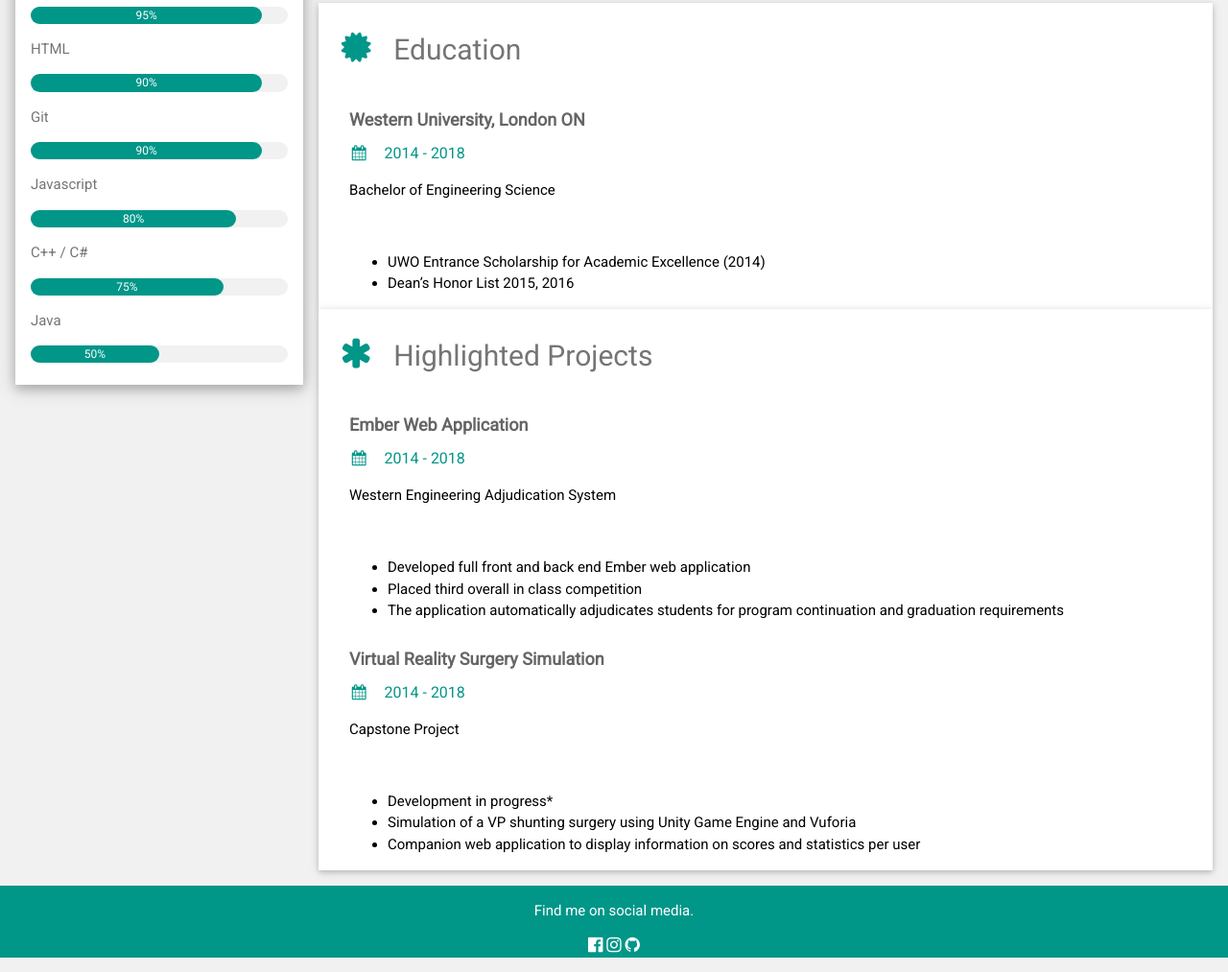
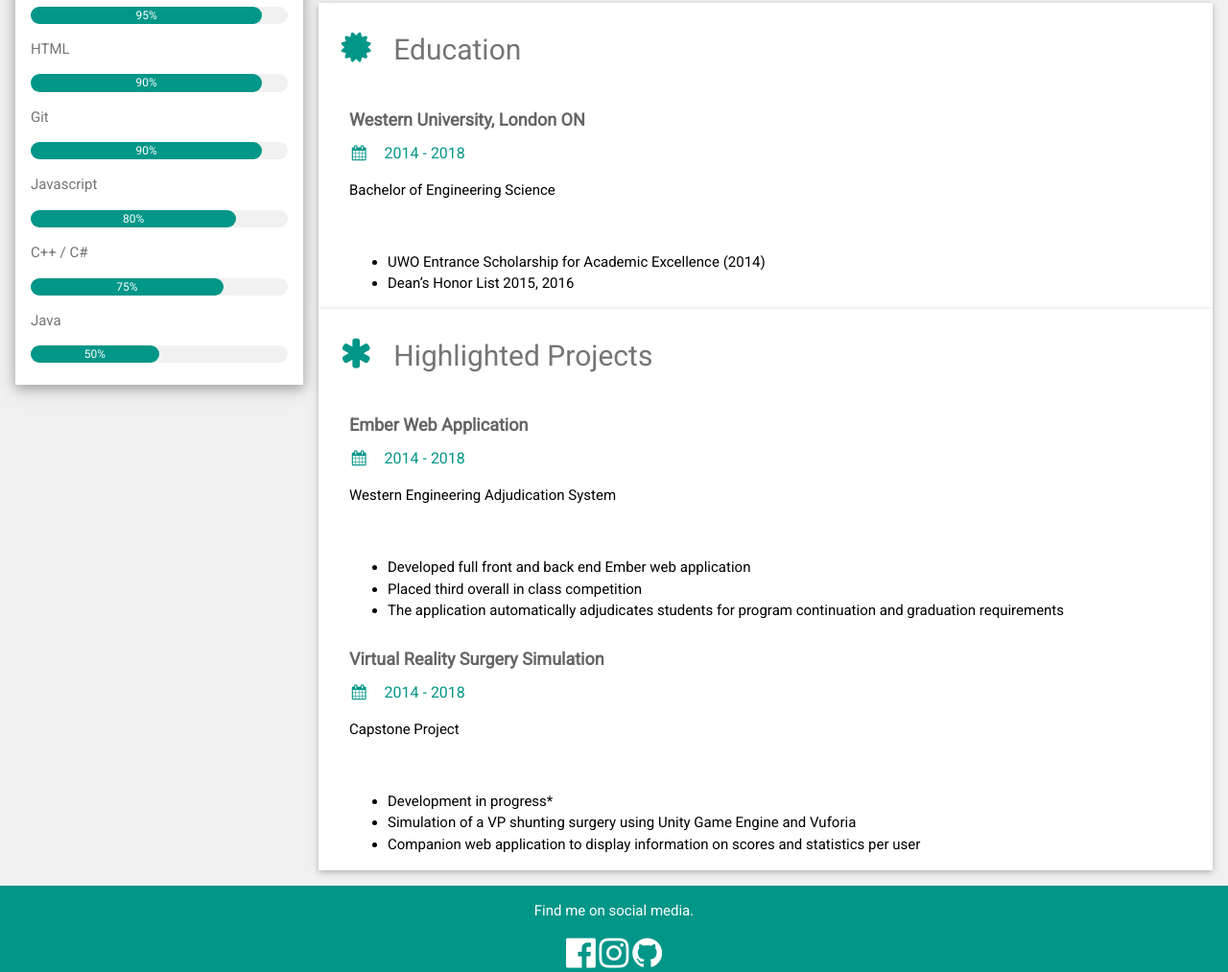
Before and after one commit to bcassid5/bcassid5.github.io, a plain HTML site: page index.html in a window 1280 px wide. Shown: the part 583-1596 px from the top of the page at 96% size. Drawn offline with nearby package versions, Linux system fonts and the light colour scheme.

Commit message:
bigger soc

```diff
--- a/index.html
+++ b/index.html
@@ -145,9 +145,9 @@ html,body,h1,h2,h3,h4,h5,h6 {font-family: "Roboto", sans-serif}
 
 <footer class="w3-container w3-teal w3-center w3-margin-top">
   <p>Find me on social media.</p>
-  <a href="https://www.facebook.com/bcassid5"><i class="fa fa-facebook-official w3-large w3-hover-opacity"></i></a>
-  <a href="https://www.instagram.com/benjamcassidy/?hl=en"><i class="fa fa-instagram w3-large w3-hover-opacity"></i></a>
-  <a href="https://www.github.com/bcassid5"><i class="fa fa-github w3-large w3-hover-opacity"></i></a>
+  <a href="https://www.facebook.com/bcassid5"><i class="fa fa-facebook-official w3-xxlarge w3-hover-opacity"></i></a>
+  <a href="https://www.instagram.com/benjamcassidy/?hl=en"><i class="fa fa-instagram w3-xxlarge w3-hover-opacity"></i></a>
+  <a href="https://www.github.com/bcassid5"><i class="fa fa-github w3-xxlarge w3-hover-opacity"></i></a>
   <!--<a href=""><i class="fa fa-snapchat w3-hover-opacity"></i></a>-->
   <!--<a href=""><i class="fa fa-linkedin w3-hover-opacity"></i></a>-->
 </footer>
```
